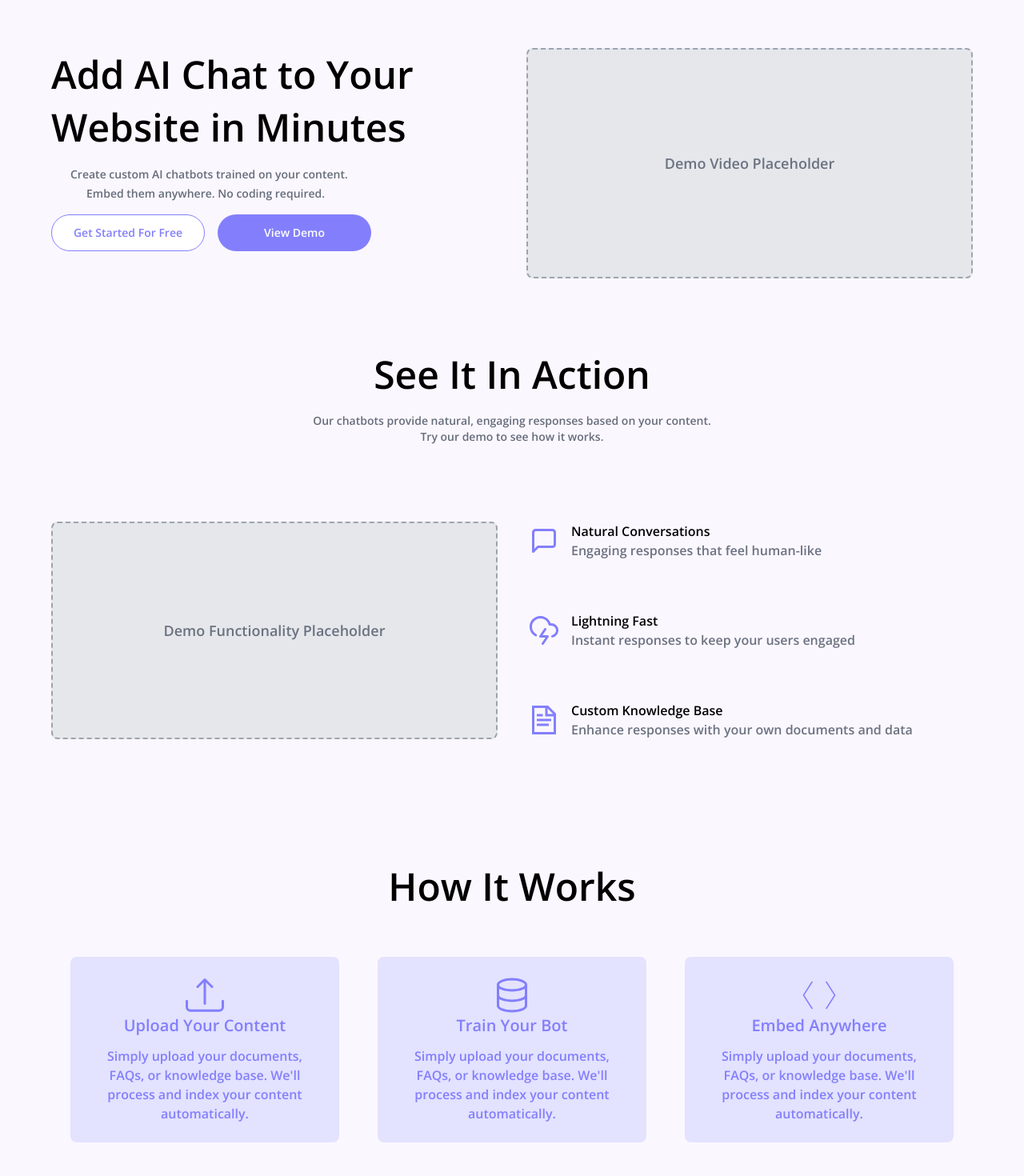
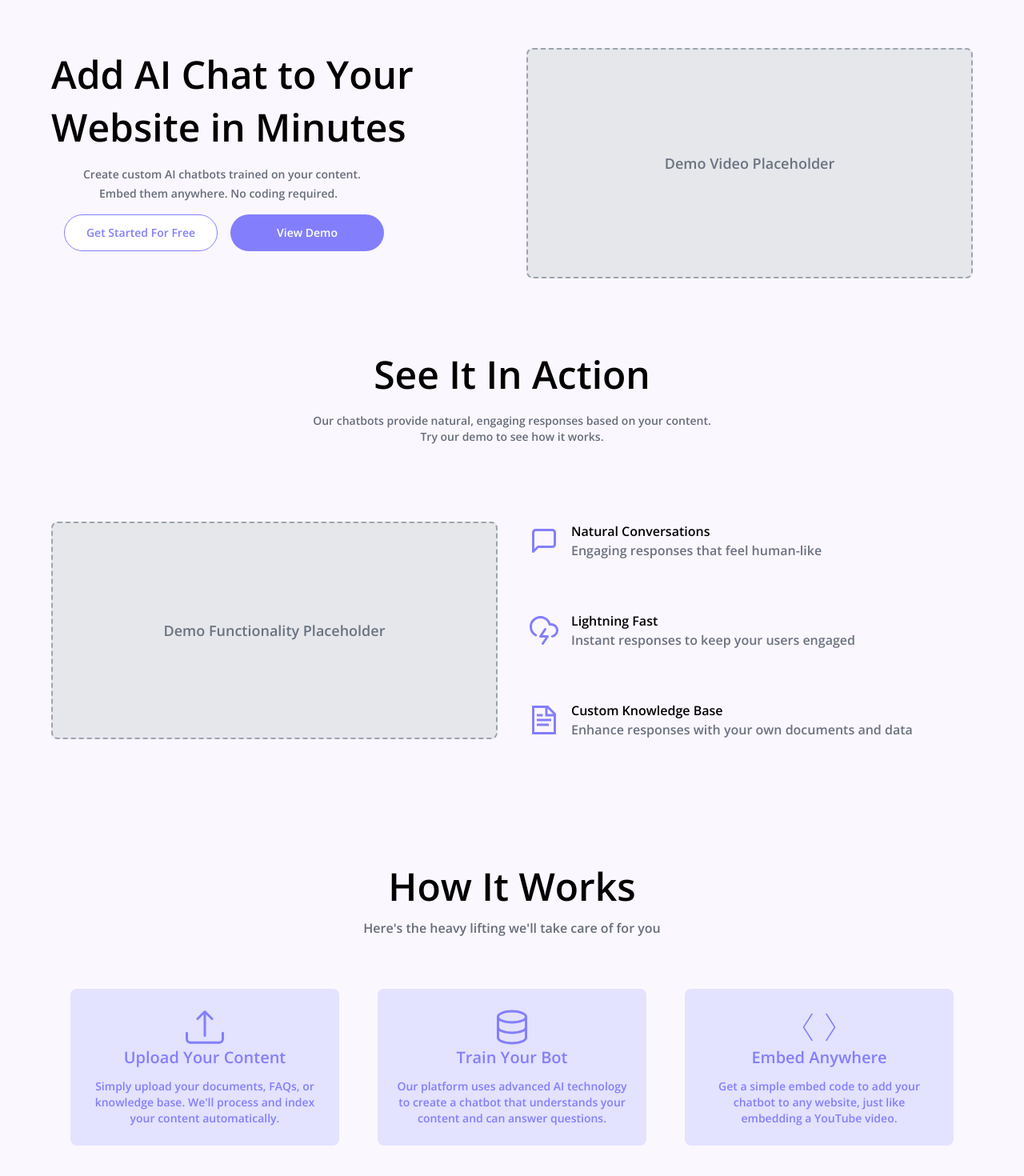
Before and after one commit to SumitNalavade/TrainingWheels, a React (Vite) app in the folder frontend/: page / in a window 1280 px wide. Shown: the part 100-1570 px from the top of the page at 80% size. Built offline with nearby package versions, Linux system fonts and the light colour scheme; no server answers.

Commit message:
fixed minor ui errors

```diff
--- a/frontend/src/pages/LandingPage.tsx
+++ b/frontend/src/pages/LandingPage.tsx
@@ -41,7 +41,7 @@ const LandingPage: React.FC = () => {
               <br />
               Website in Minutes
             </h1>
-            <div className="space-y-1 ml-6">
+            <div className="space-y-1 ml-10">
               <p className="text-sm text-[#656D7A] text-left">
                 Create custom AI chatbots trained on your content.
               </p>
@@ -49,7 +49,7 @@ const LandingPage: React.FC = () => {
                 Embed them anywhere. No coding required.
               </p>
             </div>
-            <div className="flex space-x-4 mt-6">
+            <div className="flex space-x-4 mt-6 ml-4">
               <button
                 className="w-48 px-6 py-3 bg-white text-[#837FFC] text-sm rounded-full border border-[#837FFC] hover:border-black"
                 onClick={handleStartToday}
@@ -119,8 +119,9 @@ const LandingPage: React.FC = () => {
         </div>
       </div>
 
-      <div className="flex items-center justify-center text-5xl mt-16">
-        <h1>How It Works</h1>
+      <div className="flex-grow flex flex-col items-center justify-center px-10 text-center mt-16 bg-[#FBF7FF]">
+        <h1 className="text-5xl">How It Works</h1>
+        <p className="mt-4 text-md text-[#656D7A]">Here's the heavy lifting we'll take care of for you</p>
       </div>
 
       <div className="flex items-center justify-center mt-16">
@@ -130,7 +131,7 @@ const LandingPage: React.FC = () => {
             <p className="font-bold text-xl text-[#837FFC]">
               Upload Your Content
             </p>
-            <p className="text-center text-md mt-3 text-[#837FFC]">
+            <p className="text-center text-sm mt-3 text-[#837FFC]">
               Simply upload your documents, FAQs, or knowledge base. We'll
               process and index your content automatically.
             </p>
@@ -138,17 +139,15 @@ const LandingPage: React.FC = () => {
           <div className="flex-1 bg-[#E3E2FF] flex flex-col items-center justify-center rounded-lg p-6 min-h-[180px]">
             <GoDatabase className="text-5xl text-[#837FFC]" />
             <p className="font-bold text-xl text-[#837FFC]">Train Your Bot</p>
-            <p className="text-center text-md text-[#837FFC] mt-3">
-              Simply upload your documents, FAQs, or knowledge base. We'll
-              process and index your content automatically.
+            <p className="text-center text-sm text-[#837FFC] mt-3">
+              Our platform uses advanced AI technology to create a chatbot that understands your content and can answer questions.
             </p>
           </div>
           <div className="flex-1 bg-[#E3E2FF] flex flex-col items-center justify-center rounded-lg p-6 min-h-[180px]">
             <PiBracketsAngleThin className="text-5xl text-[#837FFC]" />
             <p className="font-bold text-xl text-[#837FFC]">Embed Anywhere</p>
-            <p className="text-center text-md text-[#837FFC] mt-3">
-              Simply upload your documents, FAQs, or knowledge base. We'll
-              process and index your content automatically.
+            <p className="text-center text-sm text-[#837FFC] mt-3">
+              Get a simple embed code to add your chatbot to any website, just like embedding a YouTube video.
             </p>
           </div>
         </div>
```
